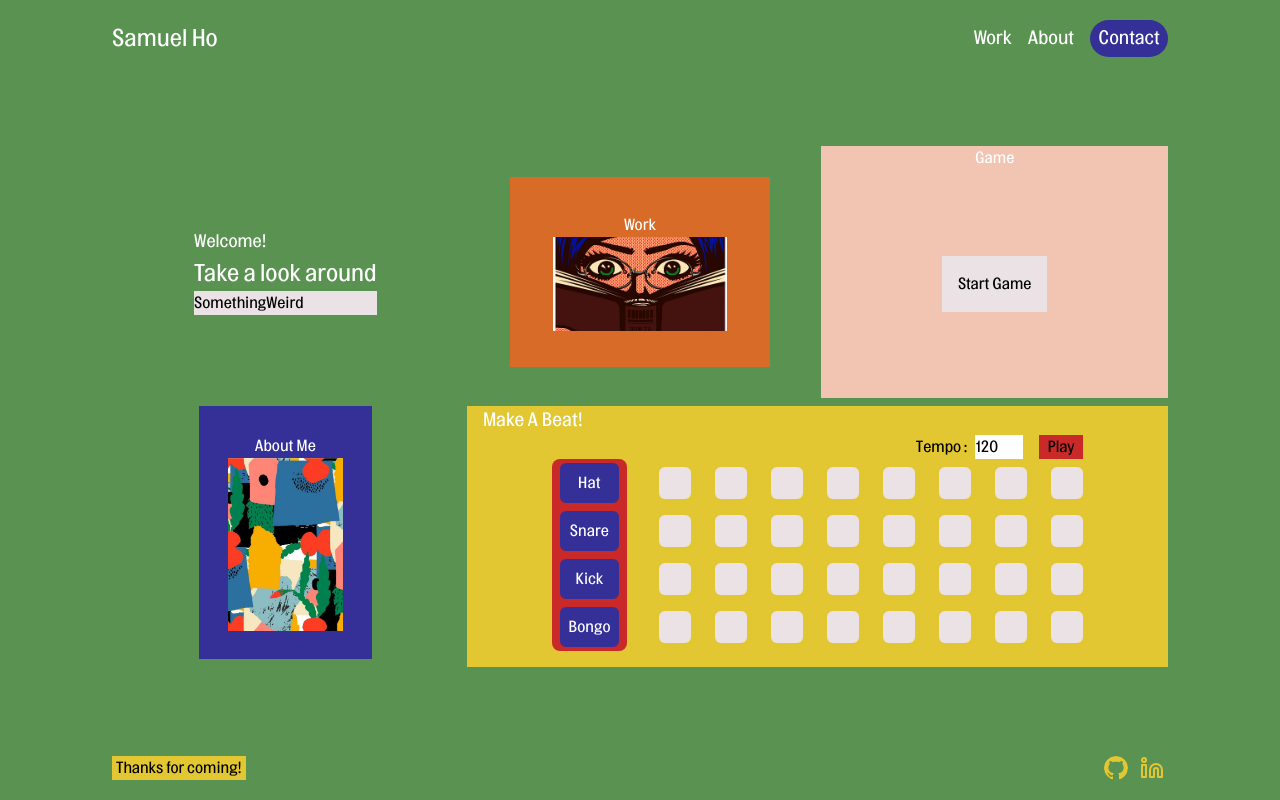
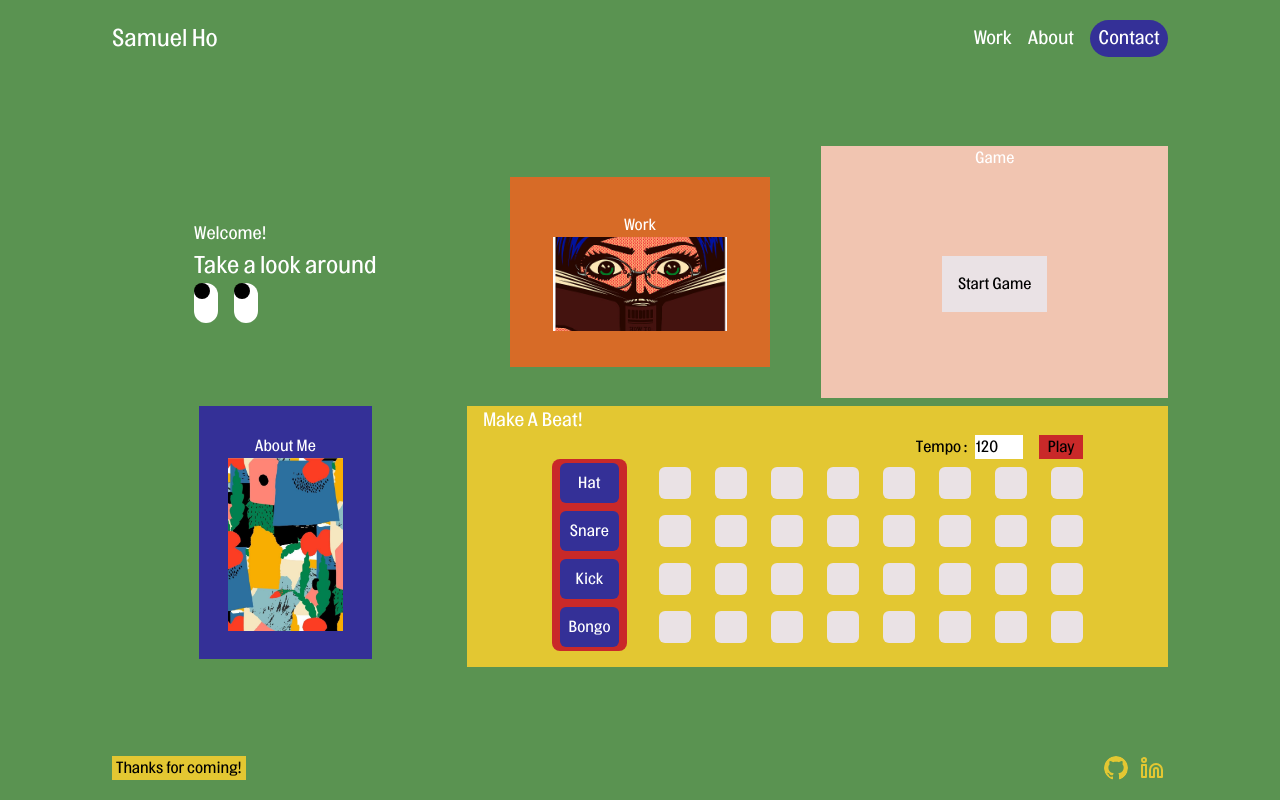
Before and after one commit to samuelho-dev/samuelho.github.io, a Next.js app: page / in a window 1280 px wide. Built offline with nearby package versions, Linux system fonts and the light colour scheme.

Commit message:
googly eyes

```diff
--- a/src/components/SomethingWeird.tsx
+++ b/src/components/SomethingWeird.tsx
@@ -1,7 +1,51 @@
-import React from 'react';
+import React, { useEffect, useRef, useState } from 'react';
 
 function SomethingWeird() {
-  return <div className="h-1/4 bg-customWhite">SomethingWeird</div>;
+  const eyesRef = useRef(null);
+  const [mouseCoordinates, setMouseCoordinates] = useState({ x: 0, y: 0 });
+
+  const handleEyesMove = () => {
+    if (eyesRef.current) {
+      const rect = eyesRef.current.getBoundingClientRect();
+      const mouseX = mouseCoordinates.x - rect.left - rect.width / 2;
+      const mouseY = mouseCoordinates.y - rect.top - rect.height / 2;
+
+      const offsetX = Math.max(0, Math.min(mouseX, rect.width));
+      const offsetY = Math.max(0, Math.min(mouseY, rect.height));
+
+      return { left: offsetX, top: offsetY };
+    }
+  };
+  const handleMouseMove = (e: MouseEvent) => {
+    setMouseCoordinates({ x: e.clientX, y: e.clientY });
+    handleEyesMove();
+  };
+
+  useEffect(() => {
+    window.addEventListener('mousemove', handleMouseMove);
+
+    return () => {
+      window.removeEventListener('mousemove', handleMouseMove);
+    };
+  }, []);
+
+  return (
+    <div className="flex h-fit w-fit items-center gap-4">
+      <div className="relative h-10 w-6 rounded-full bg-white">
+        <div
+          ref={eyesRef}
+          className="relative h-4 w-4 rounded-full bg-black"
+          style={handleEyesMove()}
+        />
+      </div>
+      <div className=" h-10 w-6 rounded-full bg-white">
+        <div
+          className="relative h-4 w-4 rounded-full bg-black"
+          style={handleEyesMove()}
+        />
+      </div>
+    </div>
+  );
 }
 
 export default SomethingWeird;
```
